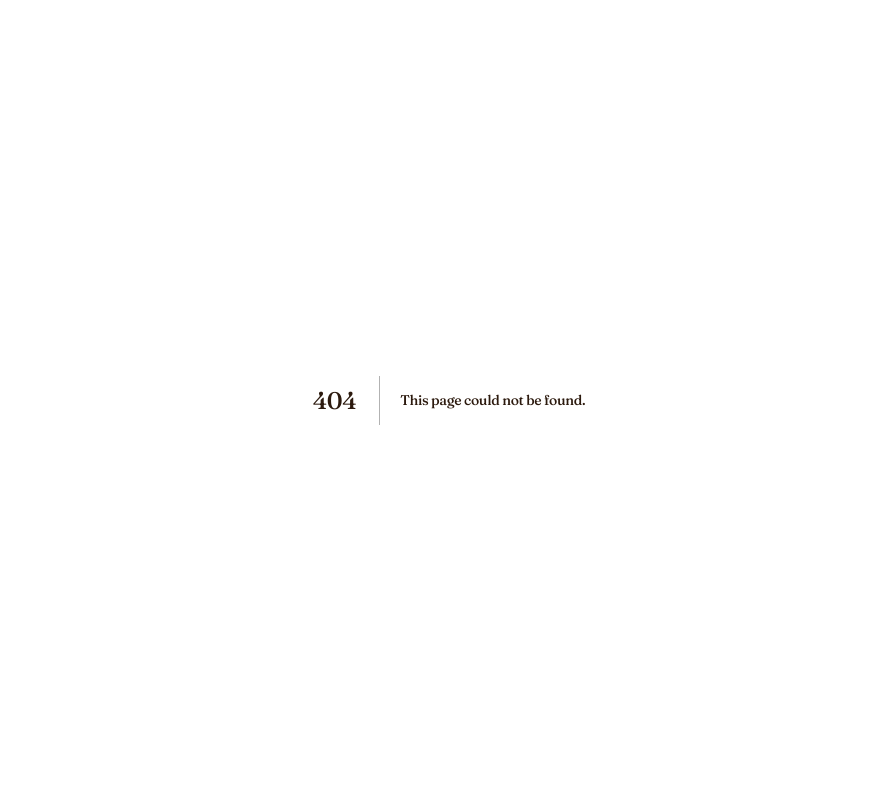
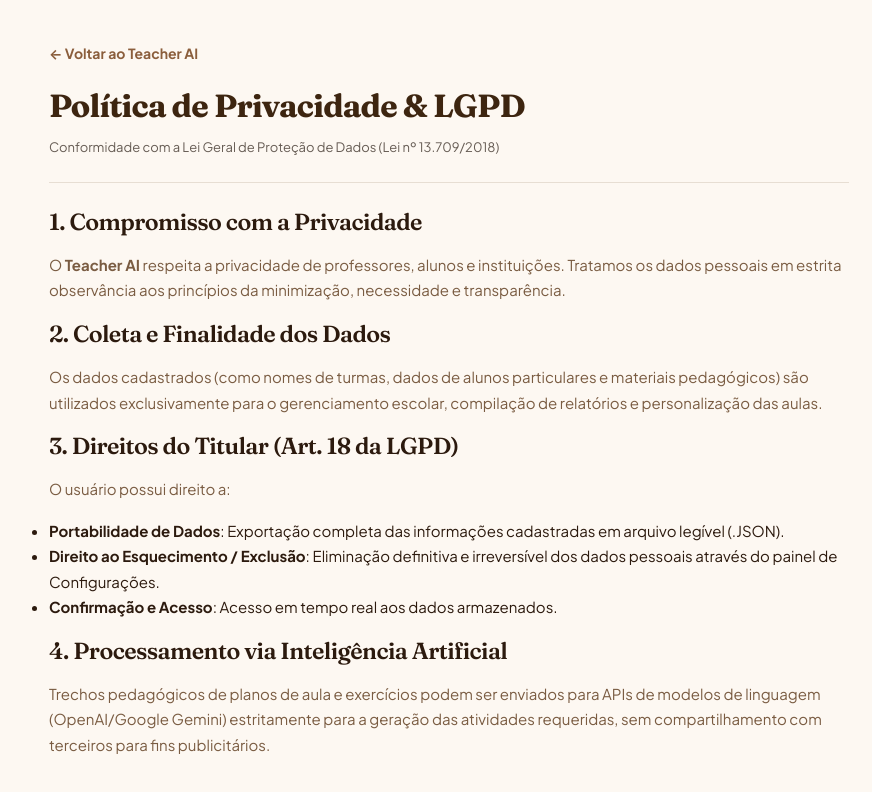
Before and after one commit to MarxPao/teacher-ai-app, a Next.js app: page /privacy in a window 1280 px wide. Before the commit this address had no page. Shown: the top 792 px of the page, without its empty margins (191-1063 px from the left). Built offline with nearby package versions, Linux system fonts and the light colour scheme.

Commit message:
ci & legal: add GitHub Actions security audit workflow, Terms of Use, and LGPD Privacy Policy pages

```diff
--- /dev/null
+++ b/app/privacy/page.tsx
@@ -0,0 +1,51 @@
+import React from 'react'
+import Link from 'next/link'
+
+export const metadata = {
+  title: 'Política de Privacidade & LGPD | Teacher AI',
+  description: 'Aviso de Privacidade e Conformidade com a LGPD (Lei 13.709/2018).'
+}
+
+export default function PrivacyPage() {
+  return (
+    <div style={{ maxWidth: 840, margin: '0 auto', padding: '40px 20px', fontFamily: "'Plus Jakarta Sans', system-ui, sans-serif", color: '#2c1a0e', lineHeight: 1.7 }}>
+      <Link href="/" style={{ color: '#8b5e3c', textDecoration: 'none', fontWeight: 700, fontSize: 14 }}>
+        ← Voltar ao Teacher AI
+      </Link>
+
+      <h1 style={{ fontFamily: 'Georgia, serif', fontSize: 32, fontWeight: 800, marginTop: 20, marginBottom: 10, color: '#3d2510' }}>
+        Política de Privacidade & LGPD
+      </h1>
+      <p style={{ fontSize: 13, color: '#665c54' }}>Conformidade com a Lei Geral de Proteção de Dados (Lei nº 13.709/2018)</p>
+
+      <hr style={{ border: 'none', borderTop: '1px solid rgba(139,115,85,0.2)', margin: '24px 0' }} />
+
+      <section style={{ display: 'flex', flexDirection: 'column', gap: 16 }}>
+        <h2>1. Compromisso com a Privacidade</h2>
+        <p>
+          O <strong>Teacher AI</strong> respeita a privacidade de professores, alunos e instituições. Tratamos os dados pessoais em estrita observância aos princípios da minimização, necessidade e transparência.
+        </p>
+
+        <h2>2. Coleta e Finalidade dos Dados</h2>
+        <p>
+          Os dados cadastrados (como nomes de turmas, dados de alunos particulares e materiais pedagógicos) são utilizados exclusivamente para o gerenciamento escolar, compilação de relatórios e personalização das aulas.
+        </p>
+
+        <h2>3. Direitos do Titular (Art. 18 da LGPD)</h2>
+        <p>
+          O usuário possui direito a:
+        </p>
+        <ul>
+          <li><strong>Portabilidade de Dados</strong>: Exportação completa das informações cadastradas em arquivo legível (.JSON).</li>
+          <li><strong>Direito ao Esquecimento / Exclusão</strong>: Eliminação definitiva e irreversível dos dados pessoais através do painel de Configurações.</li>
+          <li><strong>Confirmação e Acesso</strong>: Acesso em tempo real aos dados armazenados.</li>
+        </ul>
+
+        <h2>4. Processamento via Inteligência Artificial</h2>
+        <p>
+          Trechos pedagógicos de planos de aula e exercícios podem ser enviados para APIs de modelos de linguagem (OpenAI/Google Gemini) estritamente para a geração das atividades requeridas, sem compartilhamento com terceiros para fins publicitários.
+        </p>
+      </section>
+    </div>
+  )
+}
--- /dev/null
+++ b/app/terms/page.tsx
@@ -0,0 +1,46 @@
+import React from 'react'
+import Link from 'next/link'
+
+export const metadata = {
+  title: 'Termos de Uso | Teacher AI',
+  description: 'Termos e Condições de Uso da Plataforma Teacher AI.'
+}
+
+export default function TermsPage() {
+  return (
+    <div style={{ maxWidth: 840, margin: '0 auto', padding: '40px 20px', fontFamily: "'Plus Jakarta Sans', system-ui, sans-serif", color: '#2c1a0e', lineHeight: 1.7 }}>
+      <Link href="/" style={{ color: '#8b5e3c', textDecoration: 'none', fontWeight: 700, fontSize: 14 }}>
+        ← Voltar ao Teacher AI
+      </Link>
+
+      <h1 style={{ fontFamily: 'Georgia, serif', fontSize: 32, fontWeight: 800, marginTop: 20, marginBottom: 10, color: '#3d2510' }}>
+        Termos e Condições de Uso
+      </h1>
+      <p style={{ fontSize: 13, color: '#665c54' }}>Última atualização: 02 de Agosto de 2026</p>
+
+      <hr style={{ border: 'none', borderTop: '1px solid rgba(139,115,85,0.2)', margin: '24px 0' }} />
+
+      <section style={{ display: 'flex', flexDirection: 'column', gap: 16 }}>
+        <h2>1. Aceitação dos Termos</h2>
+        <p>
+          Ao acessar e utilizar a plataforma <strong>Teacher AI</strong>, você concorda com estes Termos de Uso. O Teacher AI é um assistente agêntico voltado ao auxílio pedagógico de professores e instituições de ensino.
+        </p>
+
+        <h2>2. Uso da Inteligência Artificial e Modelos</h2>
+        <p>
+          O Teacher AI integra modelos de inteligência artificial de terceiros (como OpenAI, Google Gemini e Anthropic). O conteúdo gerado deve ser revisado pelo educador antes de ser utilizado em avaliações oficiais ou impresso.
+        </p>
+
+        <h2>3. Responsabilidade Pedagógica</h2>
+        <p>
+          O professor permanece como autoridade final e responsável pela revisão das notas, planos de aula e boletins gerados com o auxílio do aplicativo.
+        </p>
+
+        <h2>4. Alterações nos Termos</h2>
+        <p>
+          Estes termos podem ser atualizados periodicamente para refletir melhorias no sistema e alterações legislativas.
+        </p>
+      </section>
+    </div>
+  )
+}
```
